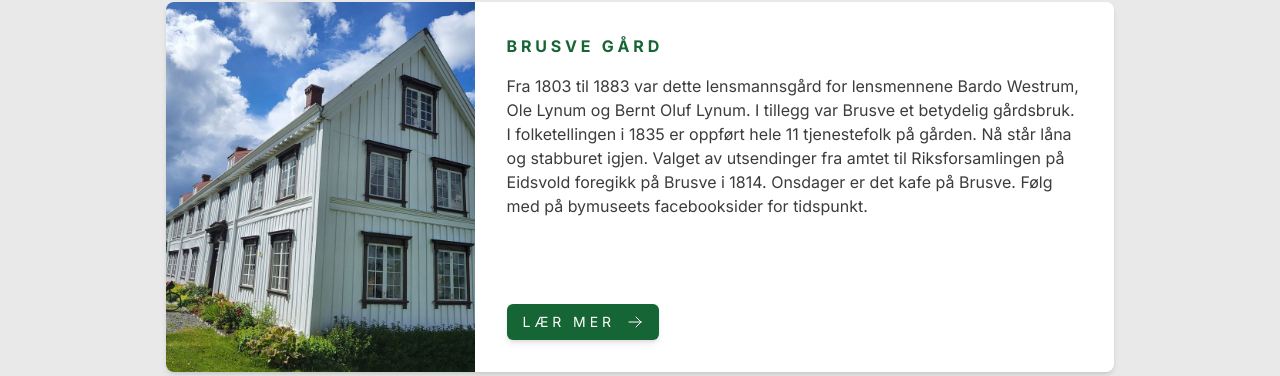
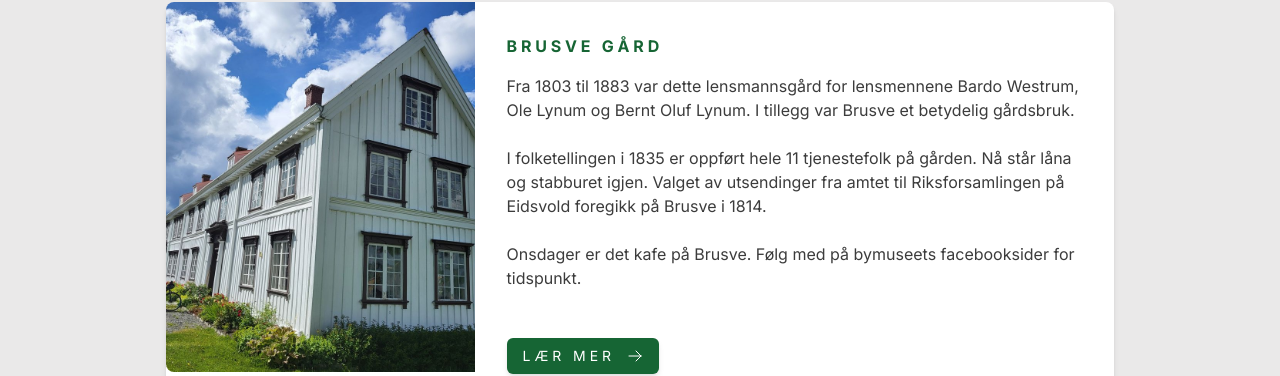
Before and after one commit to magnusgiverin/bymuseet, a Next.js app in the folder src/bymuseet/: page /lokaliteter in a window 1280 px wide. Shown: the part 470-846 px from the top of the page. Built offline with nearby package versions, Linux system fonts and the light colour scheme.

Commit message:
Fix: Fix spacings

```diff
--- a/src/bymuseet/src/app/lokaliteter/page.tsx
+++ b/src/bymuseet/src/app/lokaliteter/page.tsx
@@ -28,7 +28,7 @@ const Lokaliteter = () => {
                         <div className="py-8 px-4 md:p-8 flex flex-col w-full gap-4 justify-between"> {/* Adjusted to push content to the top and button to the bottom */}
                             <div className="flex flex-col w-full gap-4">
                                 <p className="whitespace-pre-wrap font-bold text-green-800">{spacedText(loc.name)}</p>
-                                <p>{loc.description}</p>
+                                <p className="whitespace-pre-wrap">{loc.description}</p>
                             </div>
                             <div className="mt-auto">
                                 <Button text="lær mer" icon={"ArrowRight_sm"} link={"/lokaliteter/" + loc.id} />
```
